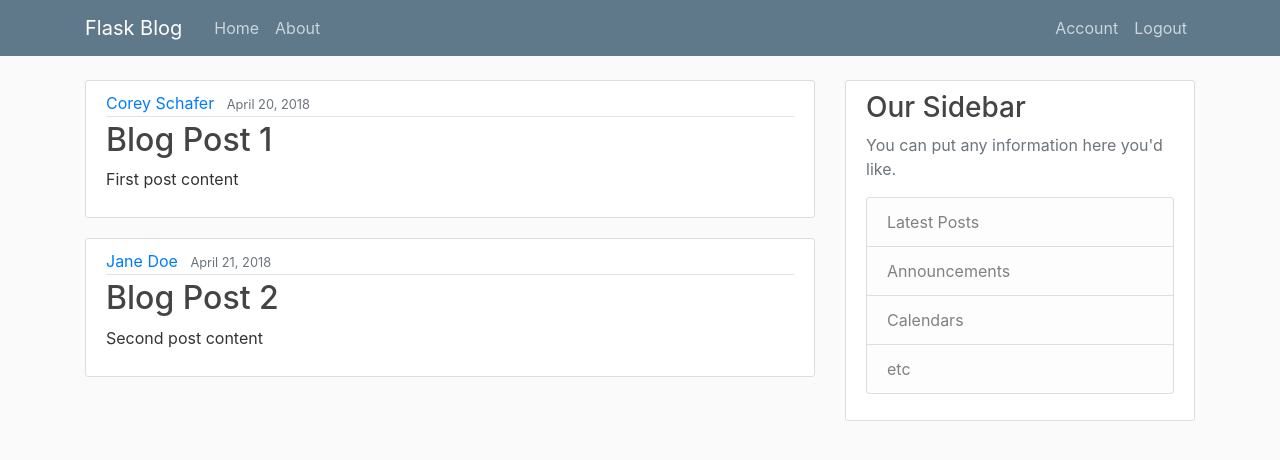
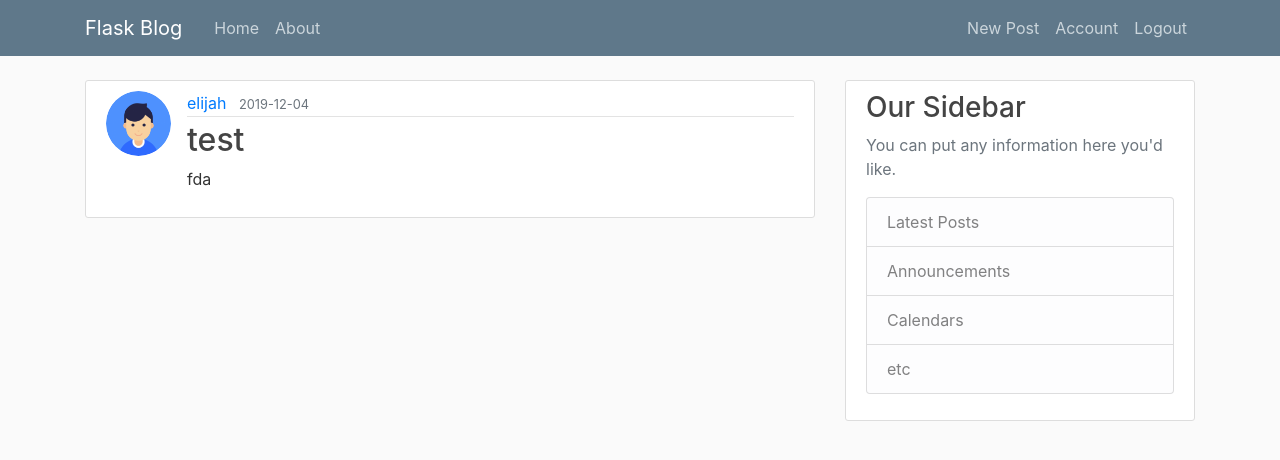
Before and after one commit to ElijahCoding/Flask-Python, a Flask app: page /home in a window 1280 px wide. Shown: the top 460 px of the page. Run offline with Flask 2, Linux system fonts and the light colour scheme; a user stored in the database is signed in; data comes from the database, SQL or seed files in the repository; both versions use the stored data as it was after the commit; some libraries are stand-ins or nearby versions.

Commit message:
create post then show them

```diff
--- a/Blog/flaskblog/routes.py
+++ b/Blog/flaskblog/routes.py
@@ -6,24 +6,10 @@ import secrets, os
 from flask_login import login_user, current_user, logout_user, login_required
 from PIL import Image
 
-posts = [
-    {
-        'author': 'Corey Schafer',
-        'title': 'Blog Post 1',
-        'content': 'First post content',
-        'date_posted': 'April 20, 2018'
-    },
-    {
-        'author': 'Jane Doe',
-        'title': 'Blog Post 2',
-        'content': 'Second post content',
-        'date_posted': 'April 21, 2018'
-    }
-]
-
 @app.route("/")
 @app.route("/home")
 def home():
+    posts = Post.query.all()
     return render_template('home.html', posts=posts)
 
 @app.route("/about")
@@ -110,12 +96,16 @@ def account():
         )
 
 
-@app.route('/post/new')
+@app.route('/post/new', methods=['GET', 'POST'])
 @login_required
 def new_post():
     form = PostForm()
     if form.validate_on_submit():
         post = Post(title=form.title.data, content=form.content.data, author=current_user)
+        db.session.add(post)
+        db.session.commit()
+        flash('Your post has been created!', 'success')
+        return redirect(url_for('home'))
     return render_template(
         'create_post.html',
         title='New Post',
--- a/Blog/flaskblog/templates/home.html
+++ b/Blog/flaskblog/templates/home.html
@@ -2,12 +2,13 @@
 {% block content %}
     {% for post in posts %}
         <article class="media content-section">
+          <img class="rounded-circle article-img" src="{{ url_for('static', filename='profile_pics/' + post.author.image_file) }}">
           <div class="media-body">
             <div class="article-metadata">
-              <a class="mr-2" href="#">{{ post.author }}</a>
-              <small class="text-muted">{{ post.date_posted }}</small>
+              <a class="mr-2" href="#">{{ post.author.username }}</a>
+              <small class="text-muted">{{ post.date_posted.strftime('%Y-%m-%d') }}</small>
             </div>
-            <h2><a class="article-title" href="#">{{ post.title }}</a></h2>
+            <h2><a class="article-title" href="">{{ post.title }}</a></h2>
             <p class="article-content">{{ post.content }}</p>
           </div>
         </article>
--- a/Blog/flaskblog/templates/layout.html
+++ b/Blog/flaskblog/templates/layout.html
@@ -32,6 +32,7 @@
             <!-- Navbar Right Side -->
             <div class="navbar-nav">
               {% if current_user.is_authenticated %}
+                <a class="nav-item nav-link" href="{{ url_for('new_post') }}">New Post</a>
                 <a class="nav-item nav-link" href="{{ url_for('account') }}">Account</a>
                 <a class="nav-item nav-link" href="{{ url_for('logout') }}">Logout</a>
               {% else %}
```
Also changed, not shown: Blog/flaskblog/site.db.
